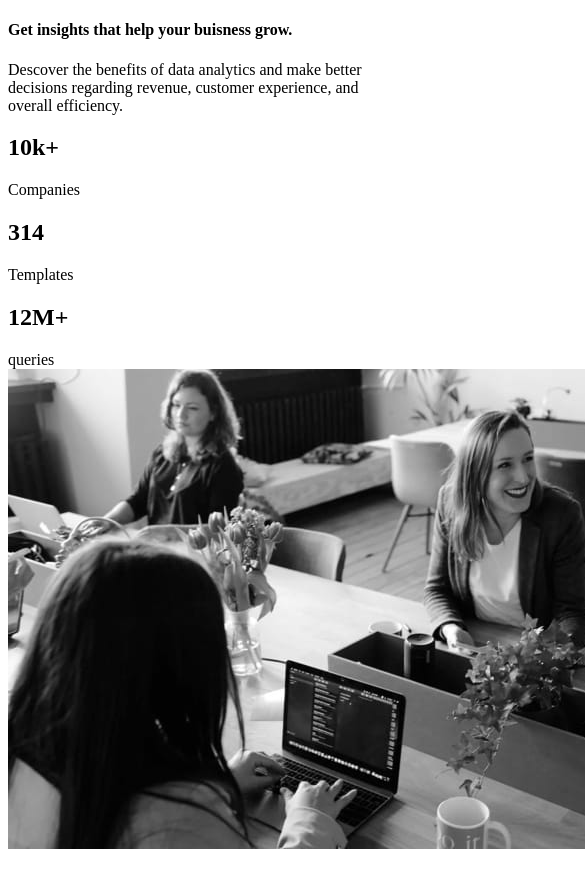
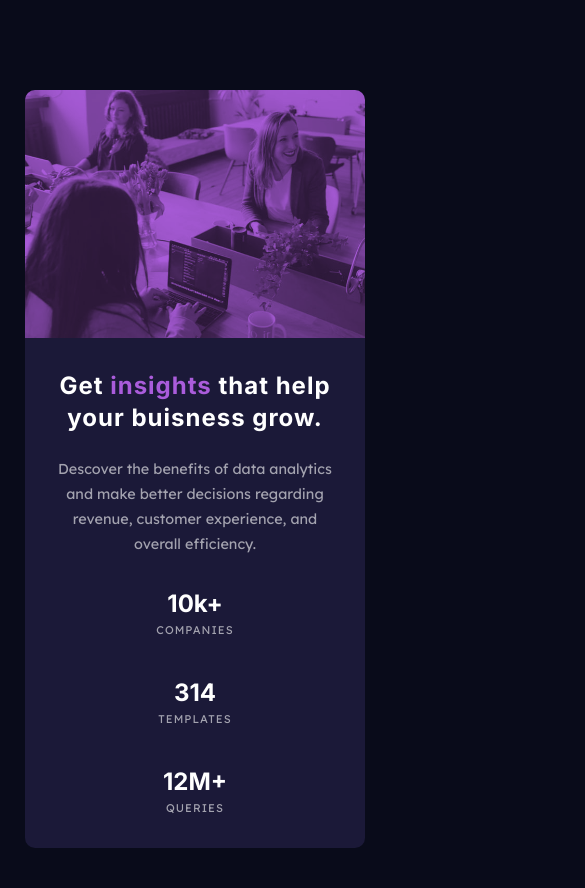
Before and after one commit to AmolShelke2/Stats-preview-card-component, a plain HTML site: page index.html in a window 390 px wide. Shown: the top 888 px of the page, 585 px wide, since content can reach past the window. Before the commit the page ends 861 px from the top, so only its background shows below. Drawn offline with Linux system fonts and the light colour scheme.

Commit message:
Update style.css

```diff
--- a/style.css
+++ b/style.css
@@ -10,3 +10,167 @@
   --lexend-deca: "Lexend Deca", sans-serif;
   --inter: "Inter", sans-serif;
 }
+
+* {
+  margin: 0;
+  padding: 0;
+}
+
+html {
+  -webkit-box-sizing: border-box;
+  -moz-box-sizing: border-box;
+  box-sizing: border-box;
+}
+*,
+*:before,
+*:after {
+  -webkit-box-sizing: inherit;
+  -moz-box-sizing: inherit;
+  box-sizing: inherit;
+}
+
+html,
+body {
+  overflow-x: hidden;
+}
+
+body {
+  -ms-overflow-style: none; /* for Internet Explorer, Edge */
+  scrollbar-width: none; /* for Firefox */
+  overflow-y: scroll;
+  min-height: 100vh;
+  background-color: var(--dark-blue);
+}
+body::-webkit-scrollbar {
+  display: none; /* for Chrome, Safari, and Opera */
+}
+
+/** Center Container **/
+.center-container {
+  position: relative;
+  display: flex;
+  flex-direction: row;
+  justify-content: center;
+  align-content: center;
+  text-align: center;
+  width: 77.01%;
+  max-width: 69.3rem;
+  background-color: var(--desaturated-blue);
+  margin: 0 auto;
+  margin-top: 11.2rem;
+  margin-bottom: 10rem;
+  border-radius: 10px;
+}
+
+/** Image Container **/
+.image-container {
+  display: inherit;
+  position: relative;
+  width: 100%;
+  border-radius: 0 10px 10px 0;
+  background-color: var(--soft-violet);
+}
+.main-image {
+  width: 100%;
+  height: 100%;
+  position: relative;
+  background-size: cover;
+  border-radius: 0 10px 10px 0;
+  mix-blend-mode: multiply;
+  opacity: 0.75;
+}
+
+/** Stats Container **/
+.stats-container {
+  width: 100%;
+  text-align: left;
+  padding: 4.5rem;
+}
+
+/** Stats Container **/
+h1 {
+  color: var(--white);
+  font-size: 2rem;
+  font-family: var(--inter);
+  font-weight: 700;
+  letter-spacing: 2px;
+  line-height: 2.8rem;
+}
+
+.insights-text {
+  color: var(--soft-violet);
+}
+
+.description {
+  color: var(--light-white);
+  font-family: var(--lexend-deca);
+  margin-top: 1.4rem;
+  line-height: 25px;
+  font-size: 1rem;
+}
+
+/** Numbers Container **/
+.numbers-container {
+  width: 100%;
+  display: flex;
+  flex-direction: row;
+  gap: 3.5rem;
+  font-weight: 400;
+  font-family: var(--inter);
+  margin-top: 4.5rem;
+}
+
+h2 {
+  color: var(--white);
+}
+
+.title-p {
+  color: var(--light-white);
+  text-transform: uppercase;
+  font-family: var(--lexend-deca);
+  font-size: 0.8rem;
+  letter-spacing: 1px;
+}
+
+/** Media Queries **/
+
+@media screen and (max-width: 1200px) {
+  /** Center Container **/
+  .center-container {
+    flex-direction: column-reverse;
+    width: 86.94%;
+    margin-top: 5.6rem;
+  }
+
+  .image-container {
+    border-radius: 10px 10px 0 0;
+  }
+  .main-image {
+    border-radius: 0;
+  }
+
+  /** Stats Container **/
+  .stats-container {
+    text-align: center;
+    padding: 2rem;
+  }
+  h1 {
+    font-size: 1.5rem;
+    font-weight: 900;
+    letter-spacing: 1px;
+    line-height: 2rem;
+  }
+
+  .description {
+    font-size: 0.9rem;
+  }
+  /** Numbers Container **/
+  .numbers-container {
+    flex-direction: column;
+    gap: 2.5rem;
+    margin-top: 2rem;
+  }
+  .title-p {
+    font-size: 0.7rem;
+  }
+}
```
